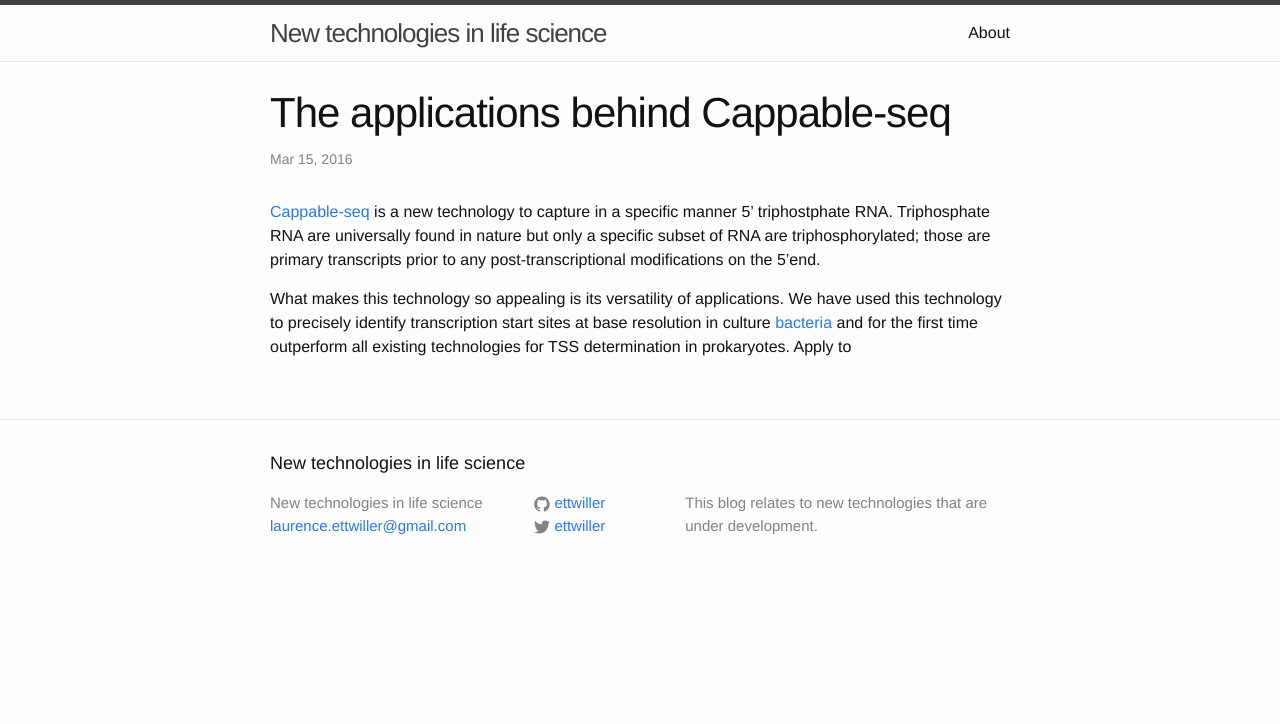
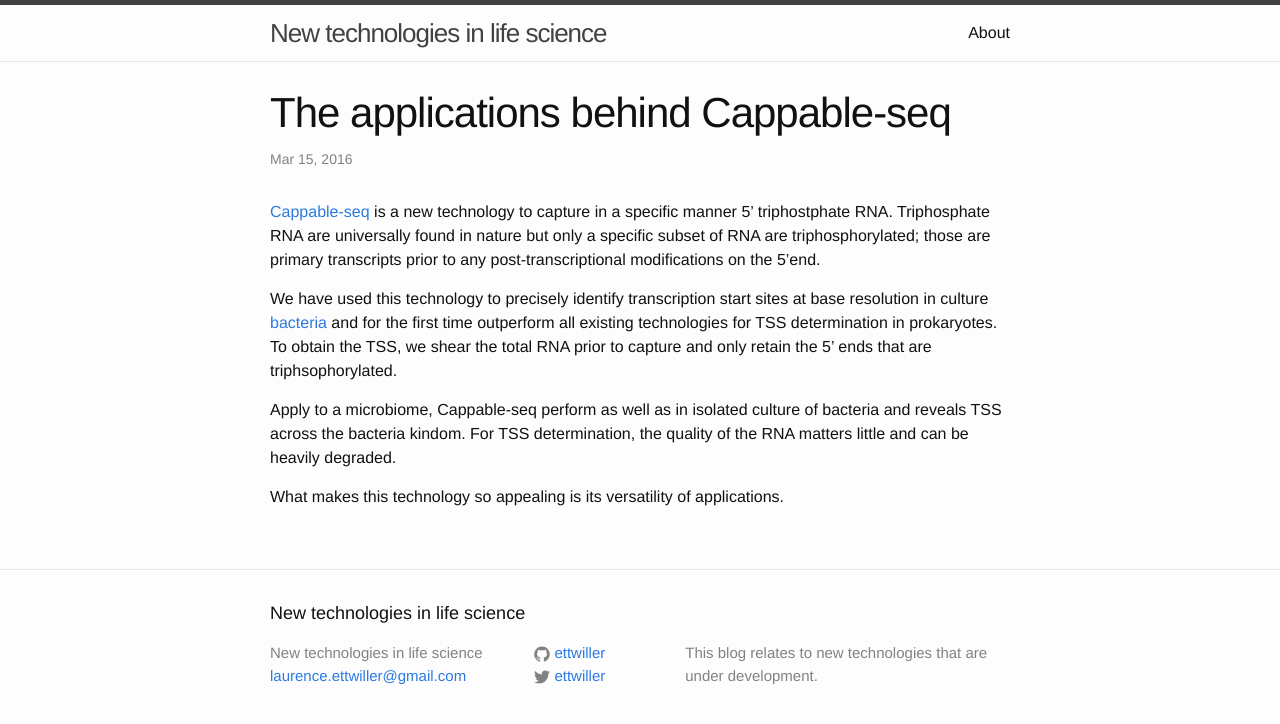
Before and after one commit to Ettwiller/blog, a Jekyll site: the page built from _posts/2016-03-15-welcome-to-jekyll.markdown, in a window 1280 px wide. Shown: the top 724 px of the page. Built offline with Jekyll 4.4.1, drawn with Linux system fonts in a browser that asks for light colours.

Commit message:
Updated 2016-03-15-welcome-to-jekyll.markdown

```diff
--- a/_posts/2016-03-15-welcome-to-jekyll.markdown
+++ b/_posts/2016-03-15-welcome-to-jekyll.markdown
@@ -8,9 +8,14 @@ published: true
 
 
 
+
 [Cappable-seq][Cappable-seq] is a new technology to capture in a specific manner 5' triphostphate RNA. Triphosphate RNA are universally found in nature but only a specific subset of RNA are triphosphorylated; those are primary transcripts prior to any post-transcriptional modifications on the 5'end.
 
-What makes this technology so appealing is its versatility of applications. We have used this technology to precisely identify transcription start sites at base resolution in culture [bacteria][Cappable-seq] and for the first time outperform all existing technologies for TSS determination in prokaryotes. Apply to
+We have used this technology to precisely identify transcription start sites at base resolution in culture [bacteria][Cappable-seq] and for the first time outperform all existing technologies for TSS determination in prokaryotes. To obtain the TSS, we shear the total RNA prior to capture and only retain the 5' ends that are triphsophorylated.
+
+Apply to a microbiome, Cappable-seq perform as well as in isolated culture of bacteria and reveals TSS across the bacteria kindom. For TSS determination, the quality of the RNA matters little and can be heavily degraded.
+
+What makes this technology so appealing is its versatility of applications.
 
 
 
```
